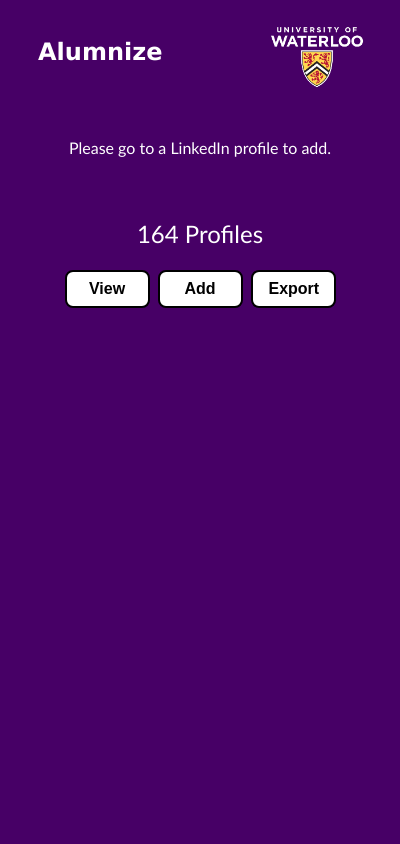
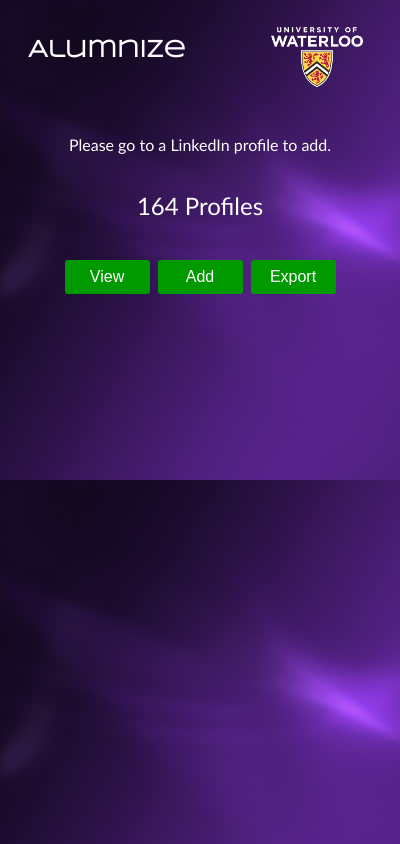
Before and after one commit to gaganchane/Team2FYDP, a browser extension: page FYDP/popup.html in a window 400 px wide. Drawn offline with nearby package versions, Linux system fonts and the light colour scheme.

Commit message:
Changed extension theme

```diff
--- a/FYDP/popup.html
+++ b/FYDP/popup.html
@@ -1,12 +1,13 @@
 <html style="min-width:300px;">
-<body bgcolor="#470066">
+<link rel="stylesheet" type="text/css" href="//fonts.googleapis.com/css?family=Syncopate"/>
+<body background="purple.jpg">
   <head>
     <title>Save URL</title>
   </head>
 
   <body>
     <img src="uw_official.png" style="width:150px;height:97px;float:right;">
-    <h2 style="padding: 30px 0px 0px 30px"><font color="white" face="verdana"> Alumnize </font></h2>
+    <h2 style="padding: 30px 0px 0px 20px"><font color="white" face="Syncopate" size="5"> Alumnize </font></h2>
     <br>
     <br>
     <p><font color="white" face="calibri" size="3"><center>Please go to a LinkedIn profile to add.</center></font></p>
@@ -14,7 +15,7 @@
 <style>
 .button {
     background-color: #4CAF50;
-    border-radius: 8px;
+    border-radius: 3px;
     width: 85px;
     border: none;
     color: white;
@@ -30,20 +31,20 @@
 }
 
 .button1 {
-    background-color: white;
-    color: black;
-    border: 2px solid #000000;
+    background-color: #009900;
+    color: white;
+    /*border: 2px solid #000000;*/
 }
 
 .button1:hover {
-    background-color: #000000;
+    background-color: #006400;
     color: white;
 }
 </style>
 
-<p style="padding-top:30px;"><center><font color="white" face="calibri" size="5">164 Profiles</font></center><br>
-    <center><button class="button button1"><b>View</b></button>
-    <button class="button button1"><b>Add</b></button>
-    <button class="button button1"><b>Export</b></button></center></p>
+<p style="padding-top:5px;"><center><font color="white" face="calibri" size="5">164 Profiles</font></center><br><br>
+    <center><button class="button button1">View</button>
+    <button class="button button1">Add</button>
+    <button class="button button1">Export</button></center></p>
   </body>
 </html>
```
Also changed, not shown: FYDP/purple.jpg (added).
